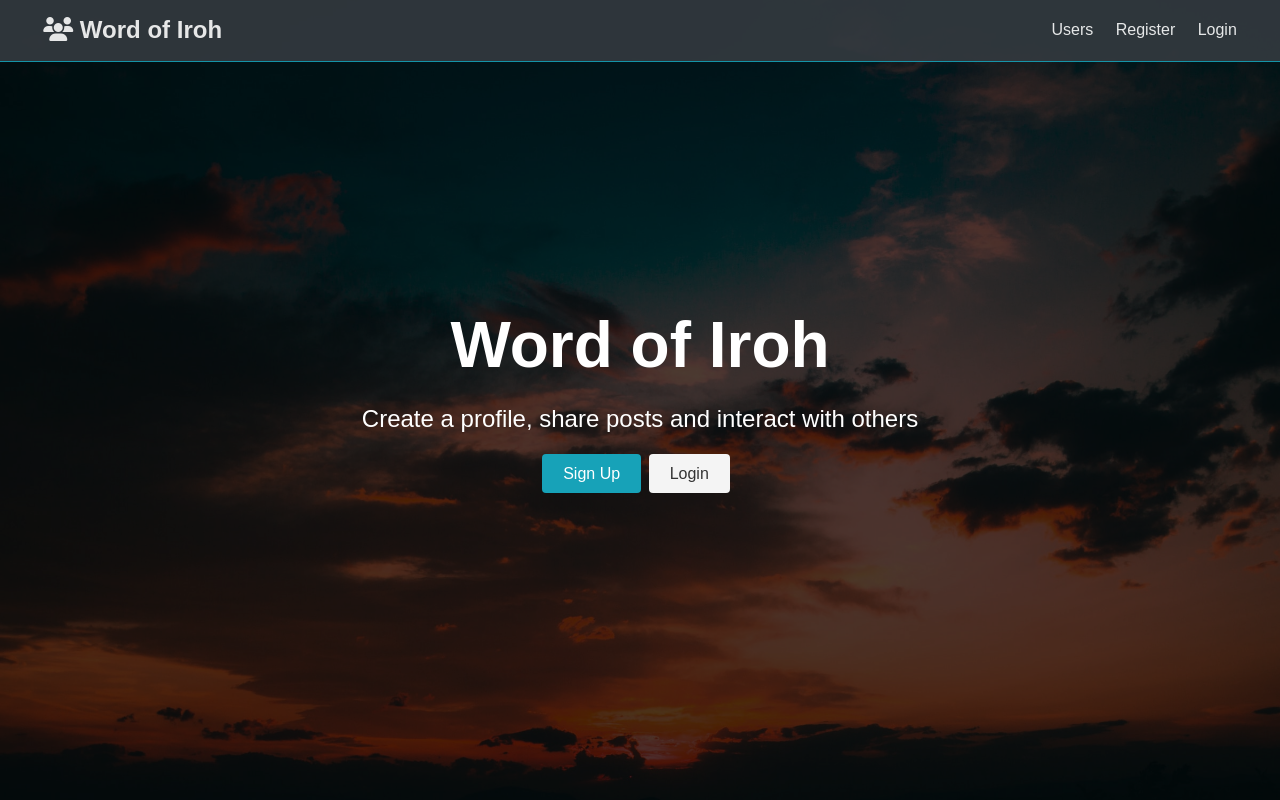
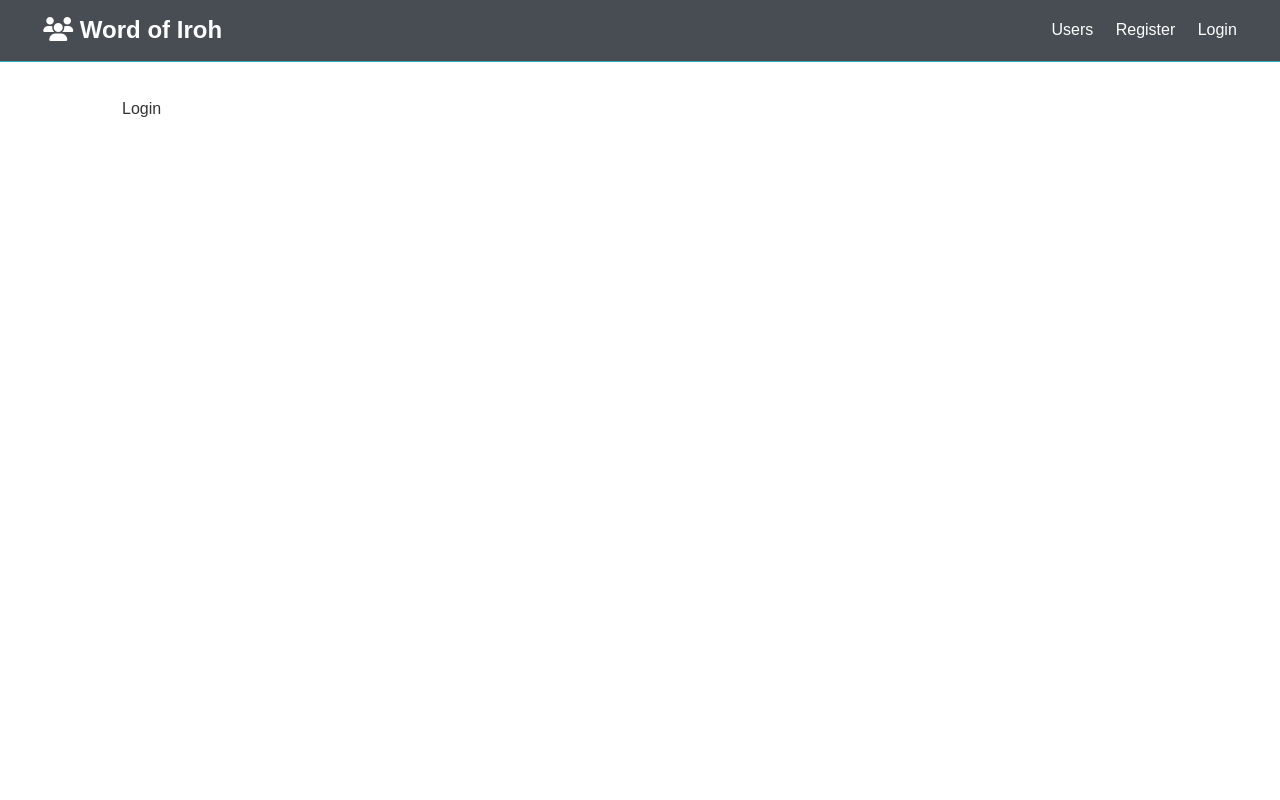
Before and after one commit to 6JoeB/word-of-iroh, a React (Create React App) app in the folder client/: page /login in a window 1280 px wide. Built offline with nearby package versions, Linux system fonts and the light colour scheme.

Commit message:
setup react router and login, register and landing page links

```diff
--- a/client/src/App.js
+++ b/client/src/App.js
@@ -1,13 +1,24 @@
+import React, { Fragment } from "react";
+import { BrowserRouter as Router, Route, Switch } from "react-router-dom";
 import "./App.css";
-import React, { Fragment } from "react";
 import Navbar from "./components/layout/Navbar";
 import Landing from "./components/layout/Landing";
+import Register from "./components/auth/Register";
+import Login from "./components/auth/Login";
 
 const App = () => (
-	<Fragment>
-		<Navbar />
-		<Landing />
-	</Fragment>
+	<Router>
+		<Fragment>
+			<Navbar />
+			<Route exact path='/' component={Landing} />
+			<section className='container'>
+				<Switch>
+					<Route exact path='/register' component={Register} />
+					<Route exact path='/login' component={Login} />
+				</Switch>
+			</section>
+		</Fragment>
+	</Router>
 );
 
 export default App;
--- /dev/null
+++ b/client/src/components/auth/Login.js
@@ -0,0 +1,7 @@
+import React from "react";
+
+const Login = () => {
+	return <div>Login</div>;
+};
+
+export default Login;
--- /dev/null
+++ b/client/src/components/auth/Register.js
@@ -0,0 +1,7 @@
+import React from "react";
+
+const Register = () => {
+	return <div>Register</div>;
+};
+
+export default Register;
--- a/client/src/components/layout/Landing.js
+++ b/client/src/components/layout/Landing.js
@@ -1,4 +1,5 @@
 import React from "react";
+import { Link } from "react-router-dom";
 
 const Landing = () => {
 	return (
@@ -8,12 +9,12 @@
 					<h1 className='x-large'>Word of Iroh</h1>
 					<p className='lead'>Create a profile, share posts and interact with others</p>
 					<div className='buttons'>
-						<a href='#' className='btn btn-primary'>
-							Sign Up
-						</a>
-						<a href='#' className='btn btn-light'>
+						<Link to='/register' className='btn btn-primary'>
+							Register
+						</Link>
+						<Link to='/login' className='btn btn-light'>
 							Login
-						</a>
+						</Link>
 					</div>
 				</div>
 			</div>
--- a/client/src/components/layout/Navbar.js
+++ b/client/src/components/layout/Navbar.js
@@ -1,22 +1,23 @@
 import React from "react";
+import { Link } from "react-router-dom";
 
 export const Navbar = () => {
 	return (
 		<nav className='navbar bg-dark'>
 			<h1>
-				<a href='#'>
+				<Link to='/'>
 					<i className='fas fa-users'></i> Word of Iroh
-				</a>
+				</Link>
 			</h1>
 			<ul>
 				<li>
-					<a href='#'>Users</a>
+					<Link to='/'>Users</Link>
 				</li>
 				<li>
-					<a href='#'>Register</a>
+					<Link to='/register'>Register</Link>
 				</li>
 				<li>
-					<a href='#'>Login</a>
+					<Link to='/login'>Login</Link>
 				</li>
 			</ul>
 		</nav>
--- a/package.json
+++ b/package.json
@@ -6,7 +6,7 @@
 	"scripts": {
 		"start": "node server",
 		"server": "nodemon server",
-		"client": "npm start --prefix client",
+		"client": "npm start -prefix client",
 		"dev": "concurrently \"npm run server\" \"npm run client\""
 	},
 	"repository": {
```
Also changed, not shown: 2 other files (tests, documents, lock files or other folders).
